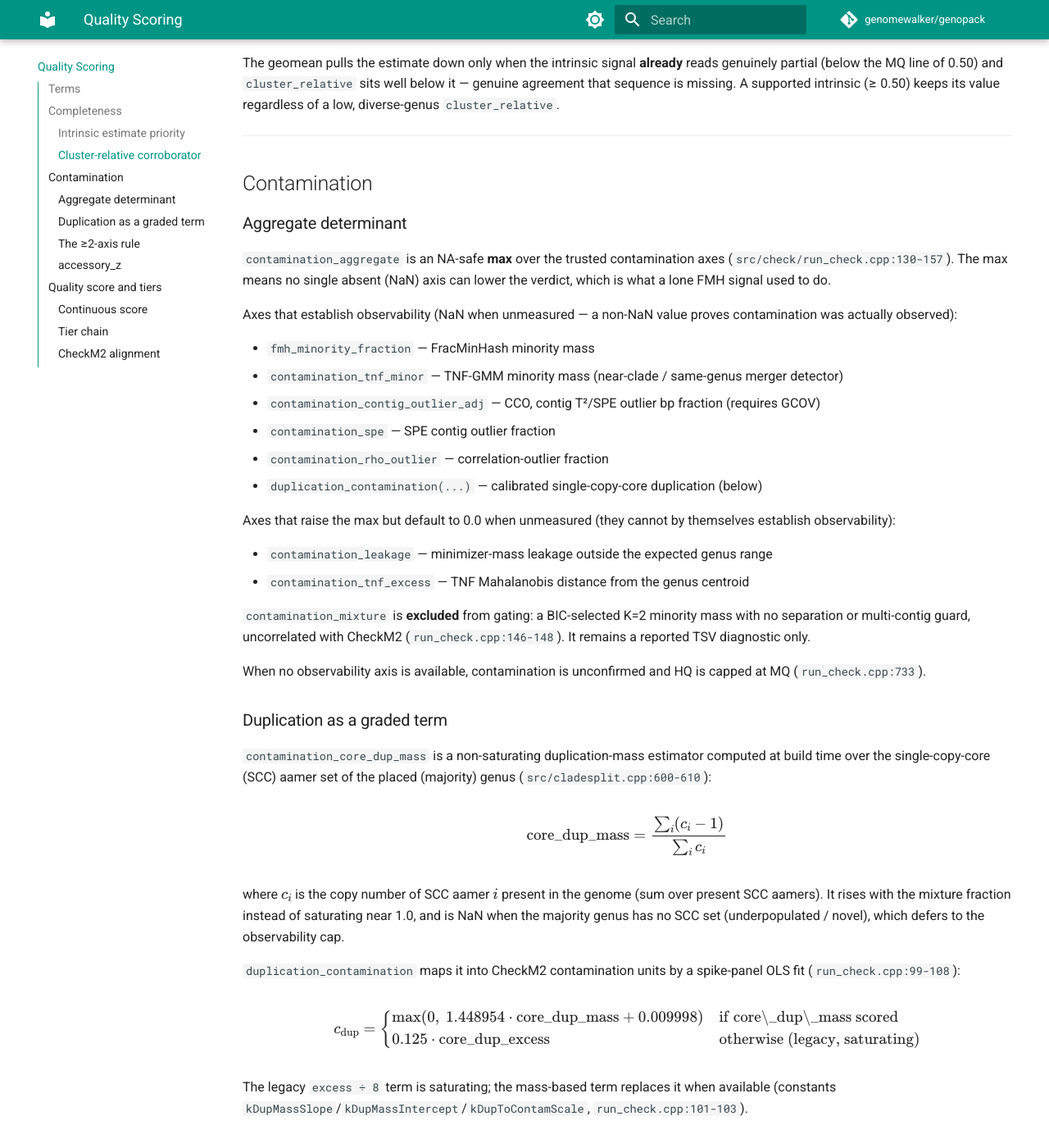
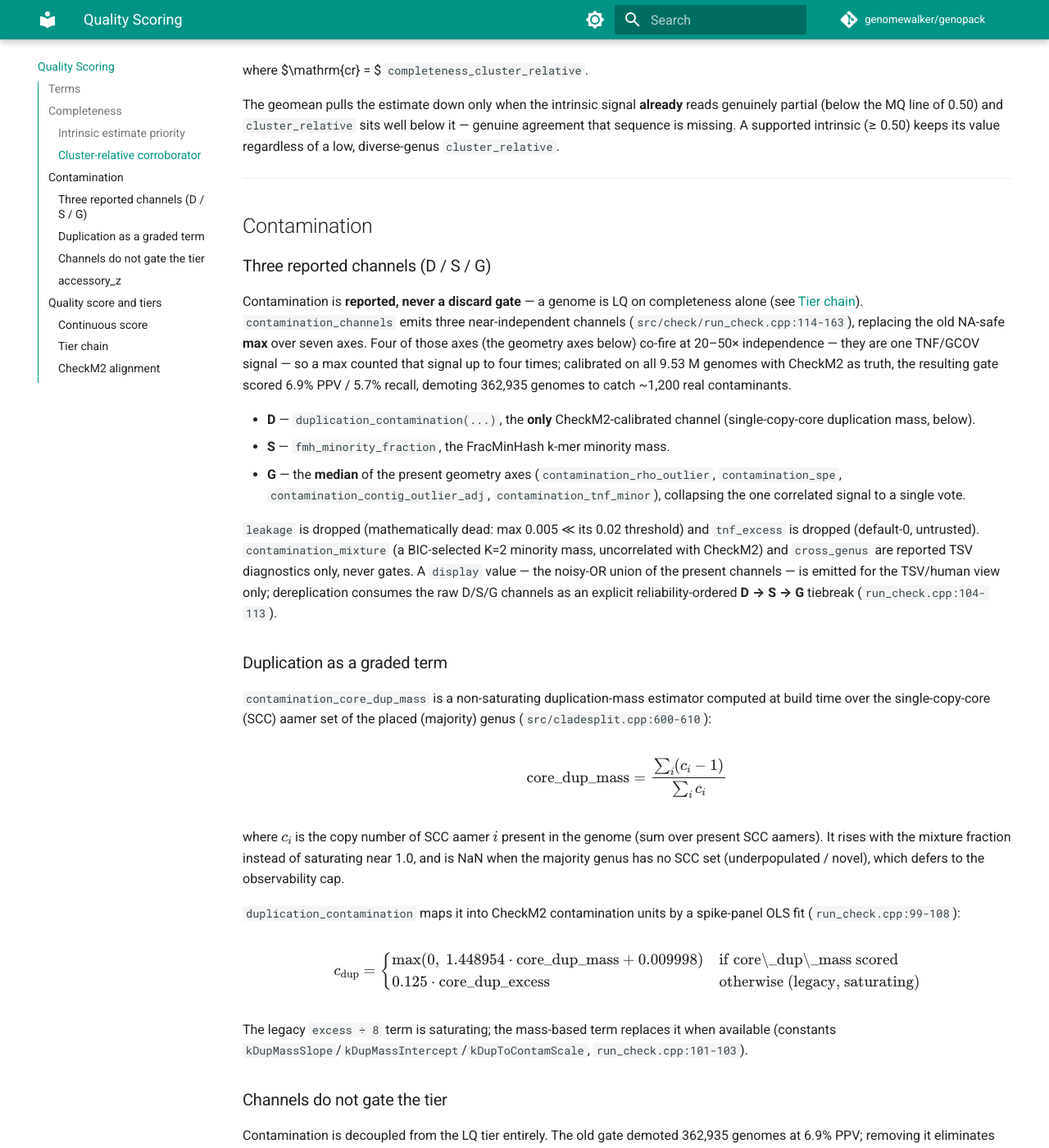
Before and after one commit to genomewalker/genopack, an MkDocs documentation site: the page built from docs/quality.md, in a window 1280 px wide and 1400 px high, scrolled down 2030 px. Shown: the whole window at 82% size. Built offline with MkDocs 1.6.1 and Material for MkDocs 9.7.7, drawn with Linux system fonts in a browser that asks for light colours; comment, search, counter and statistics services are not loaded; some of the changed text lies outside the part shown.

Commit message:
docs: correct quality tier + contamination to the decoupled model
quality.md and README described the pre-61e8a84 gate: an NA-safe max
contamination aggregate, a multiplicative completeness×contamination score, a
cross_genus hard veto to LQ, and a >=2-axis LQ demotion rule -- none of which
exist. Rewrite to the current code: completeness-only tier (run_check.cpp:181-197),
completeness-only score (38-40), three reported D/S/G channels (114-163) that never
gate, and marker completeness scored for all genomes under --markers.

````diff
--- a/docs/quality.md
+++ b/docs/quality.md
@@ -49,8 +49,12 @@
 | `completeness_aamer_core` | fraction of the genus prevalence-core aamer set (amino-acid 8-mers) recovered | fallback; presence-**saturating** (small dynamic range near 1.0), never NaN when scored (`run_check.cpp:78-80`, `qual.hpp:44`) |
 | `completeness_post_decontam` | bp retained after the contig contamination scan | last resort |
 
-`marker_completeness` is populated only on the pass-B marker route; QCOL-cache
-genomes fall through to `aamer_core` (`run_check.cpp:78-79`).
+`marker_completeness` is scored on the pass-B FASTA route. When `--markers` is
+supplied, **every** genome is routed through pass-B (`pass_b.cpp`,
+`score_all_completeness = scan_all || markers given`), so `marker_completeness` is
+populated catalog-wide (≈ 99% of GTDB r232) rather than only for pass-A-flagged
+genomes; a genome that still lacks it (no marker panel, or served from a stale
+QCOL cache) falls through to `aamer_core`.
 
 ### Cluster-relative corroborator
 
@@ -83,34 +87,32 @@
 
 ## Contamination
 
-### Aggregate determinant
+### Three reported channels (D / S / G)
 
-`contamination_aggregate` is an NA-safe **max** over the trusted contamination
-axes (`src/check/run_check.cpp:130-157`). The max means no single absent (NaN)
-axis can lower the verdict, which is what a lone FMH signal used to do.
+Contamination is **reported, never a discard gate** — a genome is LQ on
+completeness alone (see [Tier chain](#tier-chain)). `contamination_channels`
+emits three near-independent channels (`src/check/run_check.cpp:114-163`),
+replacing the old NA-safe **max** over seven axes. Four of those axes (the
+geometry axes below) co-fire at 20–50× independence — they are one TNF/GCOV
+signal — so a max counted that signal up to four times; calibrated on all 9.53 M
+genomes with CheckM2 as truth, the resulting gate scored 6.9% PPV / 5.7% recall,
+demoting 362,935 genomes to catch ~1,200 real contaminants.
 
-Axes that establish observability (NaN when unmeasured — a non-NaN value proves
-contamination was actually observed):
+- **D** — `duplication_contamination(...)`, the **only** CheckM2-calibrated
+  channel (single-copy-core duplication mass, below).
+- **S** — `fmh_minority_fraction`, the FracMinHash k-mer minority mass.
+- **G** — the **median** of the present geometry axes
+  (`contamination_rho_outlier`, `contamination_spe`,
+  `contamination_contig_outlier_adj`, `contamination_tnf_minor`), collapsing the
+  one correlated signal to a single vote.
 
-- `fmh_minority_fraction` — FracMinHash minority mass
-- `contamination_tnf_minor` — TNF-GMM minority mass (near-clade / same-genus merger detector)
-- `contamination_contig_outlier_adj` — CCO, contig T²/SPE outlier bp fraction (requires GCOV)
-- `contamination_spe` — SPE contig outlier fraction
-- `contamination_rho_outlier` — correlation-outlier fraction
-- `duplication_contamination(...)` — calibrated single-copy-core duplication (below)
-
-Axes that raise the max but default to 0.0 when unmeasured (they cannot by
-themselves establish observability):
-
-- `contamination_leakage` — minimizer-mass leakage outside the expected genus range
-- `contamination_tnf_excess` — TNF Mahalanobis distance from the genus centroid
-
-`contamination_mixture` is **excluded** from gating: a BIC-selected K=2 minority
-mass with no separation or multi-contig guard, uncorrelated with CheckM2
-(`run_check.cpp:146-148`). It remains a reported TSV diagnostic only.
-
-When no observability axis is available, contamination is unconfirmed and HQ is
-capped at MQ (`run_check.cpp:733`).
+`leakage` is dropped (mathematically dead: max 0.005 ≪ its 0.02 threshold) and
+`tnf_excess` is dropped (default-0, untrusted). `contamination_mixture` (a
+BIC-selected K=2 minority mass, uncorrelated with CheckM2) and `cross_genus` are
+reported TSV diagnostics only, never gates. A `display` value — the noisy-OR
+union of the present channels — is emitted for the TSV/human view only;
+dereplication consumes the raw D/S/G channels as an explicit reliability-ordered
+**D → S → G** tiebreak (`run_check.cpp:104-113`).
 
 ### Duplication as a graded term
 
@@ -142,27 +144,27 @@
 available (constants `kDupMassSlope`/`kDupMassIntercept`/`kDupToContamScale`,
 `run_check.cpp:101-103`).
 
-### The ≥2-axis rule
+### Channels do not gate the tier
 
-A single firing axis only caps the tier at MQ; an LQ contamination demotion
-requires at least two trusted axes to fire simultaneously, which kills single-axis
-false positives (`trusted_contam_axes`, `src/check/run_check.cpp:163-172`). Per-axis
-firing thresholds:
+Contamination is decoupled from the LQ tier entirely. The old gate demoted
+362,935 genomes at 6.9% PPV; removing it eliminates every one of those wrongful
+discards and leaves only the genuine-incompleteness floor (`comp_eff < 0.50`).
+Contamination retains **one** narrow role: the single CheckM2-calibrated channel,
+duplication **D**, may cap HQ → MQ (`D ≥ 0.05`), so the top tier still means
+"clean and complete". This cap never forces LQ.
 
-| Axis | Fires at |
+`contam_channels_fired` (`src/check/run_check.cpp:166-172`) counts channels over
+threshold and is reported for the TSV/derep view — it is **not** a tier input.
+`cross_genus` is a **ranker, not a gate**: on a 2,036-genome GTDB-Tk stratified
+sample its positive predictive value as a demotion rule is 2.8% at ≥ 0.10
+(`run_check.cpp:199-213`), so it never demotes. Per-channel report thresholds:
+
+| Channel / axis | Reports at |
 |------|----------|
-| `fmh_minority_fraction` | ≥ 0.10 |
-| `contamination_tnf_minor` | ≥ 0.10 |
-| `contamination_contig_outlier_adj` | ≥ 0.05 |
-| `contamination_spe` | ≥ 0.10 |
-| `contamination_rho_outlier` | ≥ 0.10 |
-| `duplication_contamination(...)` | ≥ 0.05 |
-| `contamination_leakage` | ≥ 0.02 |
-
-`cross_genus` is handled separately as a hard chimera veto: a genome with
-`contamination_cross_genus ≥ 0.10` (fraction of scored bp assigned to a foreign
-genus) is demoted to LQ regardless of every other axis
-(`cross_genus_chimera`, `run_check.cpp:178-180`).
+| `duplication_contamination(...)` (D) | ≥ 0.05 |
+| `fmh_minority_fraction` (S) | ≥ 0.10 |
+| `contamination_contig_outlier_adj` (G) | ≥ 0.05 |
+| `contamination_rho_outlier` / `contamination_spe` / `contamination_tnf_minor` (G) | ≥ 0.10 |
 
 ### accessory_z
 
@@ -191,45 +193,40 @@
 
 ### Continuous score
 
-`compute_quality_score(comp_eff, cont_val)` replaces the discrete cutoffs with a
-multiplicative score in [0,1] (`src/check/run_check.cpp:40-47`). Multiplicative
-because completeness and contamination are near-independent failure modes —
-additive mixing would let high completeness mask contamination.
-
-Let $C = \mathrm{comp\_eff}$ (0.5 neutral prior if NaN) and $X = $ contamination
-(0 if NaN). Then:
-
-$$
-\mathrm{cont\_factor} = \frac{1}{1 + (X/0.10)^2}, \qquad
-\mathrm{score} = C \cdot \mathrm{cont\_factor}
-$$
-
-The contamination knee at $0.10$ gives $\mathrm{cont\_factor} \approx 0.80$ at
-$X=0.05$ and $0.50$ at $X=0.10$ — a smooth analog of the old HQ/MQ cliffs aligned
-to CheckM2's < 5% HQ cutoff.
+`compute_quality_score(comp_eff)` is a threshold-free score in [0,1] equal to
+`comp_eff` itself (`src/check/run_check.cpp:38-40`; NaN → 0.5 neutral prior). It is
+**completeness-only** — contamination no longer folds into the score. The old
+multiplicative `cont_factor` was a back-door gate: a 0.10 knee halved the score on
+a signal whose PPV vs CheckM2 never exceeds ~15%, silently reordering the catalog
+on noise. Contamination is reported separately as the D/S/G channels above and
+consumed by dereplication as an explicit D → S → G tiebreak, so the ranking stays
+interpretable and the noisy channels can never override the calibrated one.
 
 ### Tier chain
 
-The HQ/MQ/LQ tier is a rule chain over `comp_eff`, the aggregate `cont_val`, and
-the trusted-axis count (`src/check/run_check.cpp:595-604`). Applied in order, later
-rules override earlier ones:
+The HQ/MQ/LQ tier is **completeness-only** (`src/check/run_check.cpp:181-197`),
+shared byte-for-byte between the QCOL (`quality_tier_u8`) and TSV paths so they
+cannot drift:
 
 ```
-qtier = LQ
-if comp_eff ≥ 0.90 and cont_val < 0.05:                     qtier = HQ
-elif comp_eff ≥ 0.50 and cont_val < 0.10:                   qtier = MQ
-elif comp_eff ≥ 0.50 and trusted_contam_axes < 2:           qtier = MQ   # single-axis rescue
-if aamer_only and qtier == HQ:                              qtier = MQ   # saturating completeness only
-if cross_genus_chimera and qtier != LQ:                     qtier = LQ   # hard veto
-if qtier == HQ and contamination not observed:              qtier = MQ   # unconfirmed → cap at MQ
+ce = completeness_effective(q)
+if ce is NaN or ce < 0.50:            LQ
+elif ce < 0.90:                       MQ
+else:  # ce ≥ 0.90
+    if aamer_only:                    MQ   # saturating completeness alone can't support HQ
+    elif D ≥ 0.05:                    MQ   # calibrated duplication caps HQ→MQ
+    else:                             HQ
 ```
 
-- `cont_val` is `contamination_aggregate` (the NA-safe max above).
-- `trusted_contam_axes < 2` is the single-axis MQ rescue: one firing axis never
-  demotes to LQ (`run_check.cpp:152`).
+- Contamination **never** demotes to LQ; the LQ floor is genuine incompleteness
+  (`ce < 0.50`) only. The old contamination gate (max-over-axes, cross_genus
+  veto, ≥2-axis rule) is gone.
 - `aamer_only` means completeness came from the saturating `aamer_core` fallback
   with no `post_decontam`/`cluster_relative` support — HQ is not granted on a
   saturating estimator alone.
+- `D` is `duplication_contamination(...)`, the only CheckM2-calibrated channel; it
+  is the sole contamination signal that touches the tier, and only to distinguish
+  HQ from MQ.
 
 ### CheckM2 alignment
 
````
Also changed, not shown: other parts of docs/quality.md (+1 -1 lines), README.md (+1 -1 lines).
